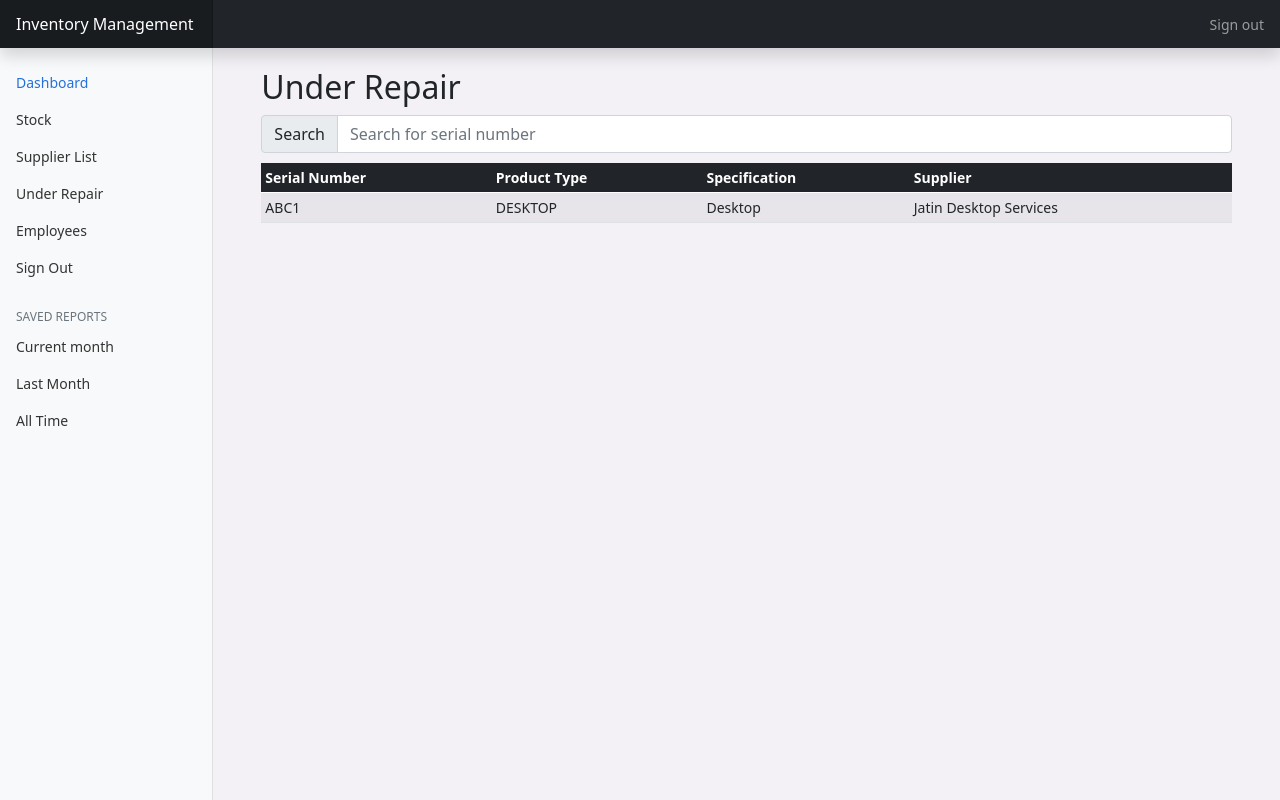
After one commit to sreejan774/InventoryManagement, a Django app: page /listRepair in a window 1280 px wide. The commit adds this page. Run offline with Django 3.2, Linux system fonts and the light colour scheme; a user stored in the database is signed in; data comes from the database, SQL or seed files in the repository; both versions use the stored data as it was after the commit.

Commit message:
fixed bugs

```diff
--- a/main/urls.py
+++ b/main/urls.py
@@ -12,6 +12,7 @@ urlpatterns = [
     path('deleteProduct/<int:pk>',views.deleteProduct,name='deleteProduct'),
     path('products/<slug:slug>',views.showProduct,name='showProduct'),
     path('listEmployee/<slug:slug>',views.listEmployee,name='listEmployee'),
+    path('listRepair',views.listRepair,name="listRepair"),
     path('listSupplier/',views.listSupplier,name='listSupplier'),
     path('markRepaired/<int:pk>',views.markRepaired,name='markRepaired'),
     path('assignProduct/<int:pk>',views.assignProduct,name='assignProduct'),
--- a/main/views.py
+++ b/main/views.py
@@ -45,7 +45,7 @@ def index(request):
 
     # print(prodList)
     # print(empList)
-    print(len(employee))
+    # print(len(employee))
     sendRepairForm = forms.sendForRepair()
     addEmployeeForm = forms.addEmployee()
     addProductForm = forms.addProduct()
@@ -136,6 +136,12 @@ def addProduct(request):
                 date_received = addPdtForm.cleaned_data['date_received']
                 supplier = addPdtForm.cleaned_data['supplier']
 
+                product1 = models.Stock.objects.filter(serial_num = serial_num)
+                product2 = models.Assign.objects.filter(serial_num = serial_num)
+                product3 = models.Repair.objects.filter(serial_num = serial_num)
+
+                if(len(product1)!=0 or len(product2)!=0 or len(product3)!=0 ):
+                    return HttpResponse("Database already have a product with same serial number")
 
                 prod = models.Stock(
                     prod_name = prod_name,
@@ -285,9 +291,14 @@ def listSupplier(request):
     }
     return render(request,'main/listSupplier.html',context)
 
-# @login_required(login_url='/auth/login')
-# def listRepair(request):
-#     pass
+@login_required(login_url='/auth/login')
+def listRepair(request):
+    repair = models.Repair.objects.all()
+    context = {
+        "repair" : repair
+    }
+    return render(request,'main/listRepair.html',context)
+
 
 
 @login_required(login_url='/auth/login')
@@ -352,63 +363,51 @@ def assignProduct(request,pk):
 
         return redirect('index')
 
-
 @login_required(login_url='/auth/login')
 def sendForRepair(request):
     if request.method == "POST":
+        print("Inside if")
         serial_num = request.POST.get('serial_num')
         supplier = request.POST.get('supplier')
+        print("serial Num",serial_num)
+        print("supplier",supplier)
+        product1 = models.Stock.objects.filter(serial_num = serial_num)
+        product2 = models.Assign.objects.filter(serial_num = serial_num)
+        product3 = models.Repair.objects.filter(serial_num = serial_num)
+        if(len(product1)==0 and len(product2) == 0 and len(product3)==0):
+            return HttpResponse("Product with given serial number does not exist in database")
 
-        supplier_obj = models.Supplier.objects.filter(name = supplier)
-        if(len(supplier_obj) == 0):
-            print("Inside 1st If")
-            return HttpResponse("Supplier with this name doesnt exist")
+        prod_name = None
+        specification = None
+        date_received = None
 
-        print(supplier_obj)
-        print(type(supplier_obj))
-        prod_obj_stock = models.Stock.objects.filter(serial_num=serial_num)
-        prod_obj_assign = models.Assign.objects.filter(serial_num=serial_num)
-
-        if(len(prod_obj_stock) != 0):
-            print("Inside 2nd If")
-            # delete from stock table and move to repair table
-            print(len(prod_obj_stock))
-            prod_obj_stock = prod_obj_stock[0]
+        if(len(product3) != 0):
+            return HttpResponse("Product with provided serial number is already under repair")
+        elif(len(product1) != 0 ):
+            prod_obj_stock = product1[0]
             prod_name = prod_obj_stock.prod_name
-            serial_num = prod_obj_stock.serial_num
             specification = prod_obj_stock.specification
             date_received = prod_obj_stock.date_received
+            prod_obj_stock.delete()
 
-            prod_obj_stock.delete()
-            repair_obj = models.Repair(
-                prod_name = prod_name,
-                serial_num = serial_num,
-                specification = specification,
-                date_received = date_received,
-                supplier_id = supplier_obj[0]
-            )
-
-            repair_obj.save()
-        elif(len(prod_obj_assign) != 0):
-            print("Inside 3rd If")
-            # delete from assign table and move to repair table
-            prod_obj_assign = prod_obj_assign[0]
+        else:
+            prod_obj_assign = product2[0]
             prod_name = prod_obj_assign.prod_name
             serial_num = prod_obj_assign.serial_num
             specification = prod_obj_assign.specification
             date_received = prod_obj_assign.date_received
 
             prod_obj_assign.delete()
-            repair_obj = models.Repair(
+
+        supplier = models.Supplier.objects.get(pk=supplier)
+        repair_obj = models.Repair(
                 prod_name = prod_name,
                 serial_num = serial_num,
                 specification = specification,
                 date_received = date_received,
-                supplier_id = supplier_obj[0]
+                supplier_id = supplier
             )
+        repair_obj.save()
+        return redirect('index')
 
-            repair_obj.save()
-        else:
-            return HttpResponse("Product with Serial Number doesnt exist")
-
-        return HttpResponse("Ok")
+    return redirect('index')
--- a/templates/authinventory/login.html
+++ b/templates/authinventory/login.html
@@ -18,7 +18,7 @@
                 {{form.password}}
                 <label for="floatingPassword">Password</label>
             </div>
-            <button class="w-100 btn btn-lg btn-primary" type="submit">Log In</button>
+            <button class="w-100 btn btn-lg btn-dark" type="submit">Log In</button>
             <p class="mt-5 mb-3 text-muted">Don't have an Account : <a href="{% url 'signup' %}"> Sign Up</a></p>
 
         </div>
--- a/templates/authinventory/signup.html
+++ b/templates/authinventory/signup.html
@@ -4,7 +4,7 @@
 <main class="form-signin text-center" >
     <form  action="" method="POST">
       {% csrf_token %}
-      <h1 class="h3 mb-3 fw-normal">Please Sign In</h1>
+      <h1 class="h3 mb-3 fw-normal">Please Sign Up</h1>
         {% if error %}
         <p>{{error}}</p>
         {% endif %}
@@ -22,7 +22,7 @@
                 <label for="floatingConfirmPassword">Confirm Password</label>
             </div>
 
-            <button class="w-100 btn btn-lg btn-primary" type="submit">Sign in</button>
+            <button class="w-100 btn btn-lg btn-dark" type="submit">Sign in</button>
             <p class="mt-5 mb-3 text-muted">Already have an Account : <a href="{% url 'login' %}"> Login</a></p>
 
         </div>
--- a/templates/main/index.html
+++ b/templates/main/index.html
@@ -41,7 +41,7 @@
           <div class="col-sm-3">
             <div class="card text-center">
               <div class="card-header">
-                <h3> <a class="text-decoration-none" href="#">Under Repair</a> </h3>
+                <h3> <a class="text-decoration-none" href="{% url 'listRepair' %}">Under Repair</a> </h3>
               </div>
               <div class="card-body">
                 <h1>{{ numUnderRepair }}</h1>
--- a/templates/main/listEmployee.html
+++ b/templates/main/listEmployee.html
@@ -61,6 +61,6 @@
         }
       }
     }
-    </script>
+</script>
 
 {% endblock %}
--- /dev/null
+++ b/templates/main/listRepair.html
@@ -0,0 +1,62 @@
+{% extends 'main/base.html' %}
+
+{% block content %}
+{% include 'main/navbar.html' %}
+
+<main class="col-md-9 ms-sm-auto col-lg-10 px-md-4">
+<div class="container-fluid box">
+    <h2>Under Repair</h2>
+    <div class="input-group flex-nowrap" style="margin-bottom: 10px;">
+        <span class="input-group-text" id="addon-wrapping">Search</span>
+        <input type="text"  class="form-control" id="myInput" onkeyup="showProducts()" placeholder="Search for serial number" title="Type in a serial number" aria-describedby="addon-wrapping">
+    </div>
+
+    <div class="table-responsive table-box" >
+        <table class="table table-striped table-sm table-hover" id="underRepairTable">
+        <thead class="header table-dark">
+            <tr>
+            <th scope="col">Serial Number</th>
+            <th scope="col">Product Type</th>
+            <th scope="col">Specification</th>
+            <th scope="col">Supplier</th>
+            </tr>
+        </thead>
+        <tbody>
+            {% for item in repair %}
+            <tr>
+                <td>{{ item.serial_num }}</td>
+                <td>{{ item.prod_name }}</td>
+                <td>{{ item.specification }}</td>
+                <td>{{ item.supplier_id }}</td>
+            </tr>
+            {% endfor %}
+        </tbody>
+        </table>
+    </div>
+
+</div>
+
+
+<script>
+    function showProducts() {
+      var input, filter, table, tr, td, i, txtValue;
+      input = document.getElementById("myInput");
+      filter = input.value.toUpperCase();
+      table = document.getElementById("underRepairTable");
+      tr = table.getElementsByTagName("tr");
+      for (i = 0; i < tr.length; i++) {
+        td = tr[i].getElementsByTagName("td")[0];
+        if (td) {
+          txtValue = td.textContent || td.innerText;
+          if (txtValue.toUpperCase().indexOf(filter) > -1) {
+            tr[i].style.display = "";
+          } else {
+            tr[i].style.display = "none";
+          }
+        }
+      }
+    }
+</script>
+
+
+{% endblock %}
--- a/templates/main/navbar.html
+++ b/templates/main/navbar.html
@@ -22,7 +22,7 @@
               </a>
             </li>
             <li class="nav-item">
-              <a class="nav-link" href="#">
+              <a class="nav-link" href="{% url 'listRepair' %}">
                 <span data-feather="bar-chart-2"></span>
                 Under Repair
               </a>
--- a/templates/main/updateEmployee.html
+++ b/templates/main/updateEmployee.html
@@ -33,8 +33,8 @@
             {{form.floor}}
         </div>
 
-        <button type="submit" class="btn btn-primary" name="submit_type" value="update">Update</button>
-        <button type="submit" class="btn btn-primary" name="submit_type" value="delete">Delete</button>
+        <button type="submit" class="btn btn-dark" name="submit_type" value="update">Update</button>
+        <button type="submit" class="btn btn-dark" name="submit_type" value="delete">Delete</button>
     </form>
 
 </div>
--- a/templates/main/updateSupplier.html
+++ b/templates/main/updateSupplier.html
@@ -22,8 +22,8 @@
             {{form.description}}
         </div>
 
-        <button type="submit" class="btn btn-primary" name="submit_type" value="update">Update</button>
-        <button type="submit" class="btn btn-primary" name="submit_type" value="delete">Delete</button>
+        <button type="submit" class="btn btn-dark" name="submit_type" value="update">Update</button>
+        <button type="submit" class="btn btn-dark" name="submit_type" value="delete">Delete</button>
     </form>
 
 {% endblock %}
```
Also changed, not shown: db.sqlite3, main/migrations/0010_alter_employee_desk_num.py (added), 1 other file.
